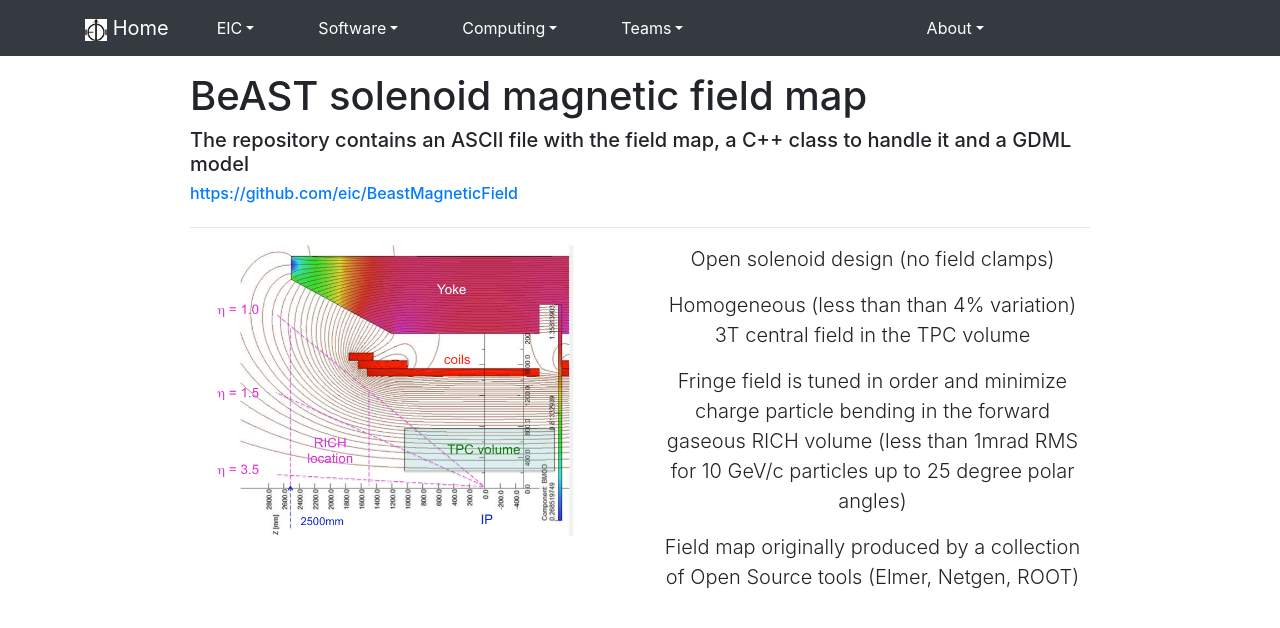
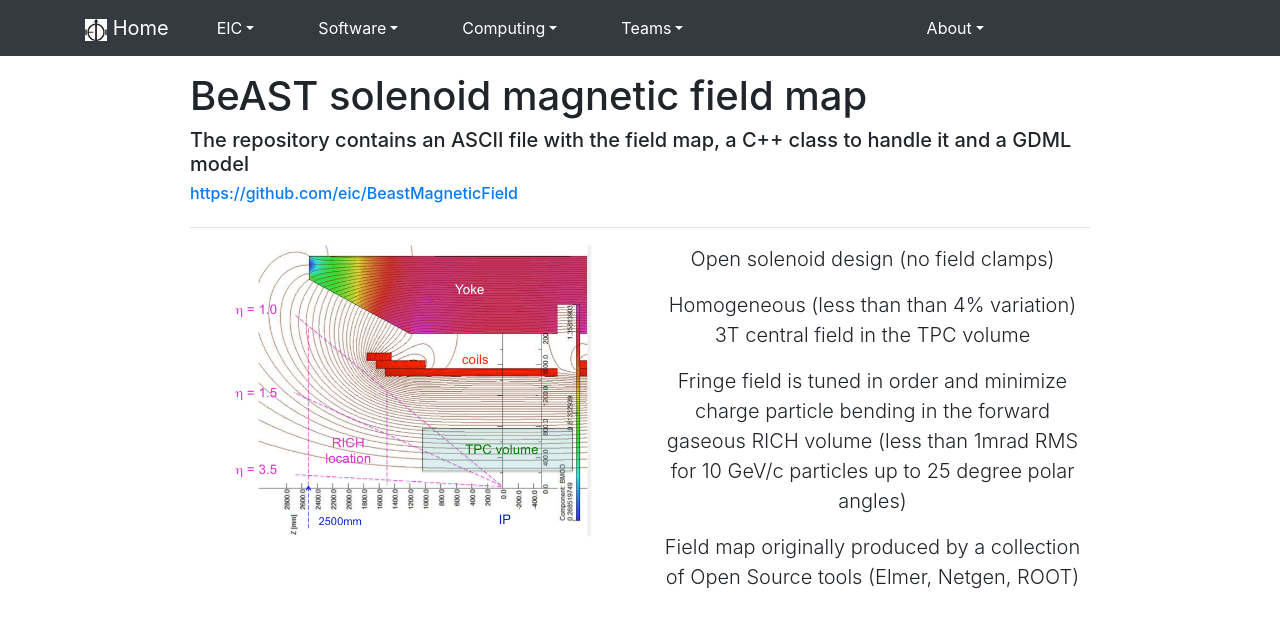
Before and after one commit to kkauder/eic.github.io, a Jekyll site: the page built from _software/beast_magnetic_field.md, in a window 1280 px wide. Shown: the top 628 px of the page. Built offline with Jekyll 4.4.1, drawn with Linux system fonts in a browser that asks for light colours; nearby versions of some CDN libraries.

Commit message:
BeAST solenoid page description bug fix

```diff
--- a/_software/beast_magnetic_field.md
+++ b/_software/beast_magnetic_field.md
@@ -15,13 +15,12 @@
 <div class="row">
   <div class="col-sm-12 blog-main">
     <hr>
-    <left>
+    <center>
       <div class=row>
         <div class="col-sm-6">
 	  <img src="/assets/images/site/beast-opera-map.png" width="400"/>
         </div>
         <div class="col-sm-6">
-    	<center>
           <p class="lead">
 	      Open solenoid design (no field clamps)
 	  </p>
@@ -37,9 +36,8 @@
 	      Field map originally produced by a collection of Open Source tools (Elmer, Netgen,
 	      ROOT)
 	  </p>
-    	</center>
 	</div>
       </div>
-    </left>
+    </center>
   </div>
 </div>
```
